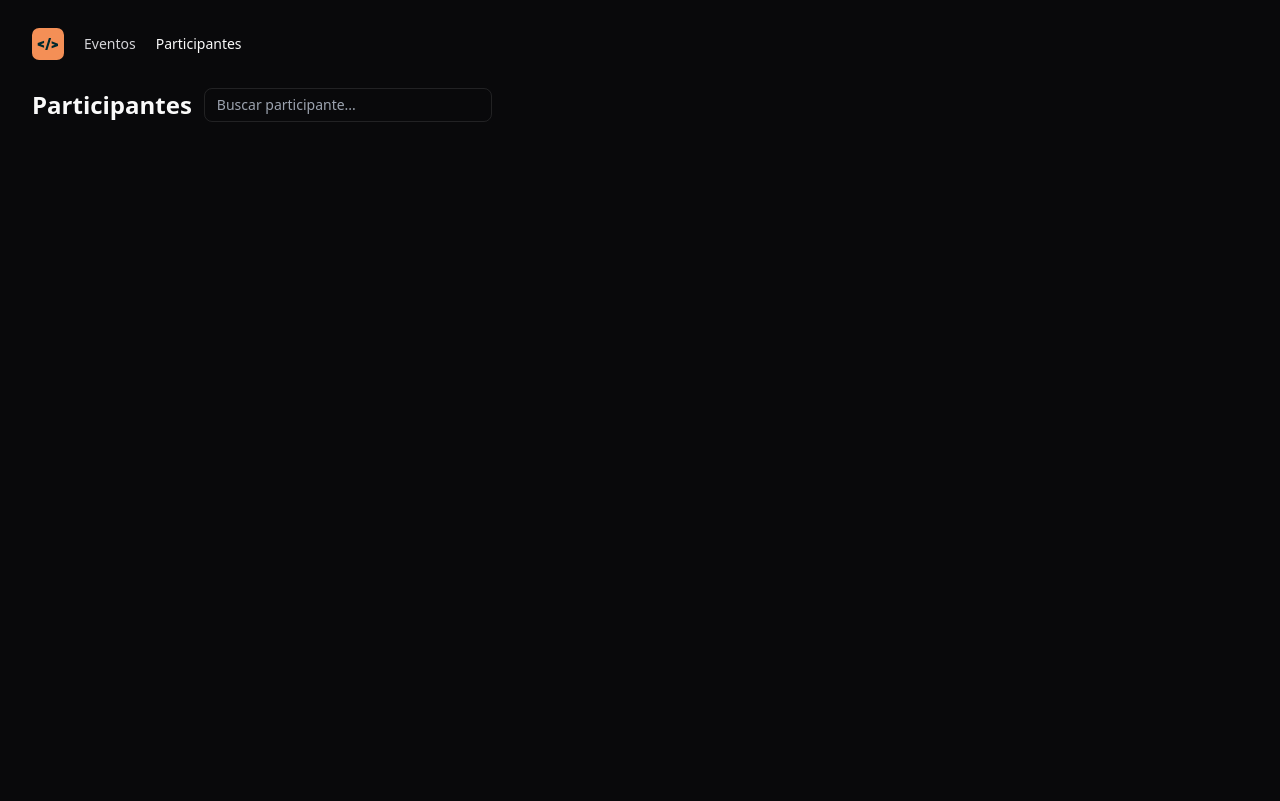
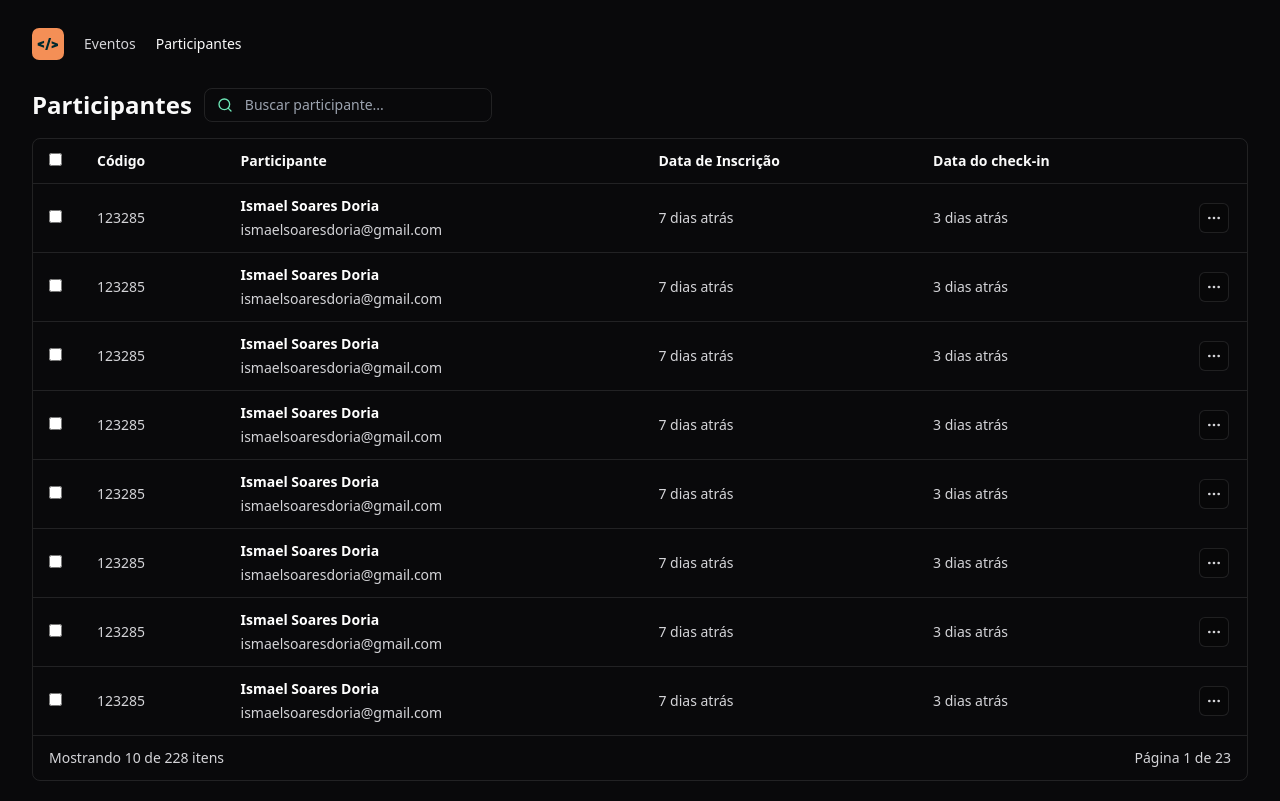
Before and after one commit to ismaelsoares/pass-in-web, a React (Vite) app: page / in a window 1280 px wide. Built offline with nearby package versions, Linux system fonts and the light colour scheme.

Commit message:
Add table in the header, items testing and style components

```diff
--- a/package.json
+++ b/package.json
@@ -10,6 +10,7 @@
     "preview": "vite preview"
   },
   "dependencies": {
+    "lucide-react": "^0.364.0",
     "react": "^18.2.0",
     "react-dom": "^18.2.0"
   },
--- a/src/componentes/attendee-list.tsx
+++ b/src/componentes/attendee-list.tsx
@@ -1,12 +1,71 @@
+import { MoreHorizontal, Search } from 'lucide-react'
+
 export const AttendeeList = () => {
   return (
+    <div className='flex flex-col gap-4'>
       <div className="flex items-center gap-3">
         <div className="text-2xl font-bold">Participantes</div>
+        <div className="px-3 py-1.5 border w-72 border-white/10 items-center text-sm rounded-lg gap-3 flex">
+          <Search className='size-4 text-emerald-300' />
           <input
-        className="px-3 py-1.5 border w-72 border-white/10 bg-transparent text-sm rounded-lg"
+            className="flex-1 bg-transparent outline-none"
             type="text"
             placeholder="Buscar participante..."
           />
         </div>
+      </div>
+      <div className='border rounded-lg border-white/10'>
+
+        <table className='w-full'>
+          <thead>
+            <tr className='border-b border-white/10 '>
+              <th style={{ width: 48 }} className='px-4 py-3 text-sm font-semibold text-left'>
+                <input type="checkbox" />
+              </th>
+              <th className='px-4 py-3 text-sm font-semibold text-left'>Código</th>
+              <th className='px-4 py-3 text-sm font-semibold text-left'>Participante</th>
+              <th className='px-4 py-3 text-sm font-semibold text-left'>Data de Inscrição</th>
+              <th className='px-4 py-3 text-sm font-semibold text-left'>Data do check-in</th>
+              <th style={{ width: 64 }} className='px-4 py-3 text-sm font-semibold text-left'></th>
+            </tr>
+          </thead>
+          <tbody>
+            {Array.from({ length: 8 }).map((_, i) => {
+              return (
+                <tr key={i} className='border-b border-white/10'>
+                  <td className='px-4 py-3 text-sm text-zinc-300'>
+                    <input type="checkbox" />
+                  </td>
+                  <td className='px-4 py-3 text-sm text-zinc-300'>123285</td>
+                  <td className='px-4 py-3 text-sm text-zinc-300'>
+                    <div className='flex flex-col gap-1'>
+                      <span className='font-semibold text-white'>Ismael Soares Doria</span>
+                      <span>ismaelsoaresdoria@gmail.com</span>
+                    </div>
+                  </td>
+                  <td className='px-4 py-3 text-sm text-zinc-300'>7 dias atrás</td>
+                  <td className='px-4 py-3 text-sm text-zinc-300'>3 dias atrás</td>
+                  <td className='px-4 py-3 text-sm text-zinc-300'>
+                    <button className='border rounded-md border-white/10 bg-black/20 p-1.5'>
+                      <MoreHorizontal className='size-4' />
+                    </button>
+                  </td>
+                </tr>
+              )
+            })}
+          </tbody>
+          <tfoot>
+            <tr>
+              <td className='px-4 py-3 text-sm text-zinc-300' colSpan={3}>
+                Mostrando 10 de 228 itens
+              </td>
+              <td className='px-4 py-3 text-sm text-right text-zinc-300' colSpan={3}>
+                Página 1 de 23
+              </td>
+            </tr>
+          </tfoot>
+        </table>
+      </div>
+    </div>
   )
 }
```
Also changed, not shown: 1 other file (tests, documents, lock files or other folders). Lines whose indentation alone changed are shown as unchanged.
